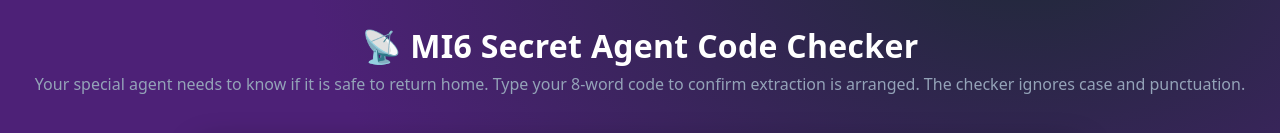
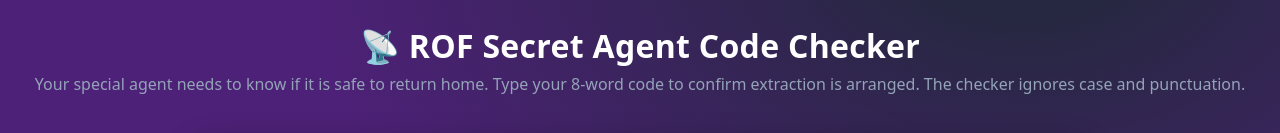
Before and after one commit to cj-hacker/JOTAJOTI, a plain HTML site: page index.html in a window 1280 px wide. Shown: the top 133 px of the page. Drawn offline with Linux system fonts and the light colour scheme.

Commit message:
Update index.html

```diff
--- a/index.html
+++ b/index.html
@@ -68,7 +68,7 @@
 </head>
 <body>
   <header>
-    <h1>📡 MI6 Secret Agent Code Checker</h1>
+    <h1>📡 ROF Secret Agent Code Checker</h1>
     <p>Your special agent needs to know if it is safe to return home. Type your 8-word code to confirm extraction is arranged. The checker ignores case and punctuation.</p>
   </header>
   <main class="container">
```
